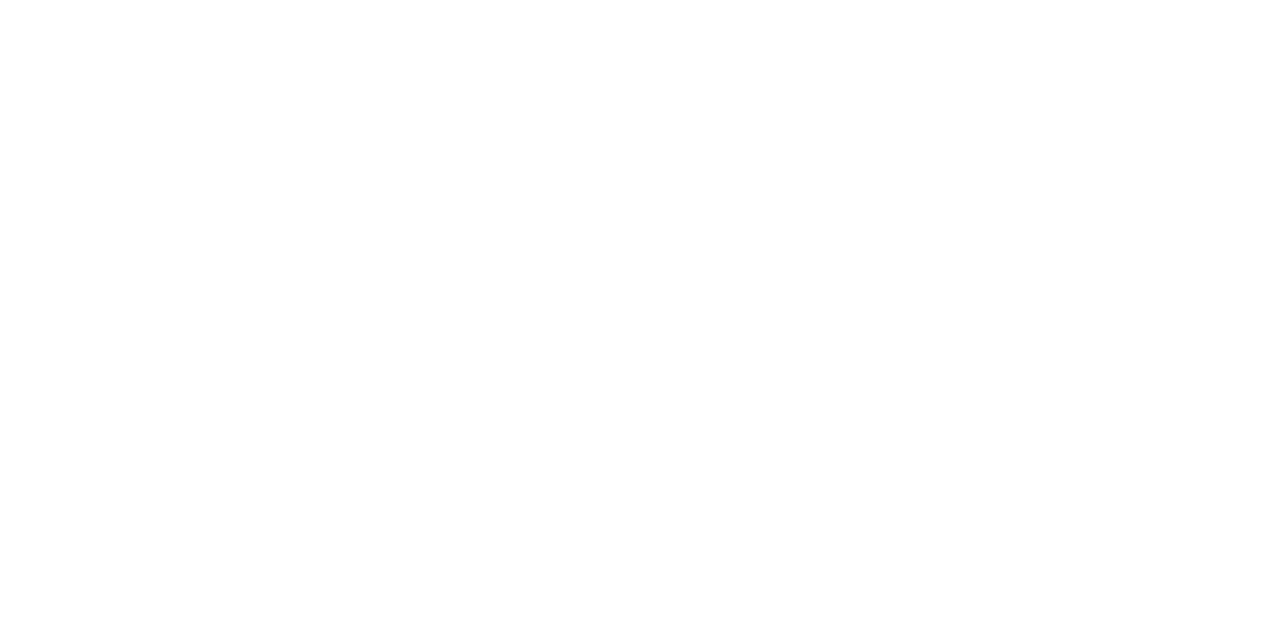
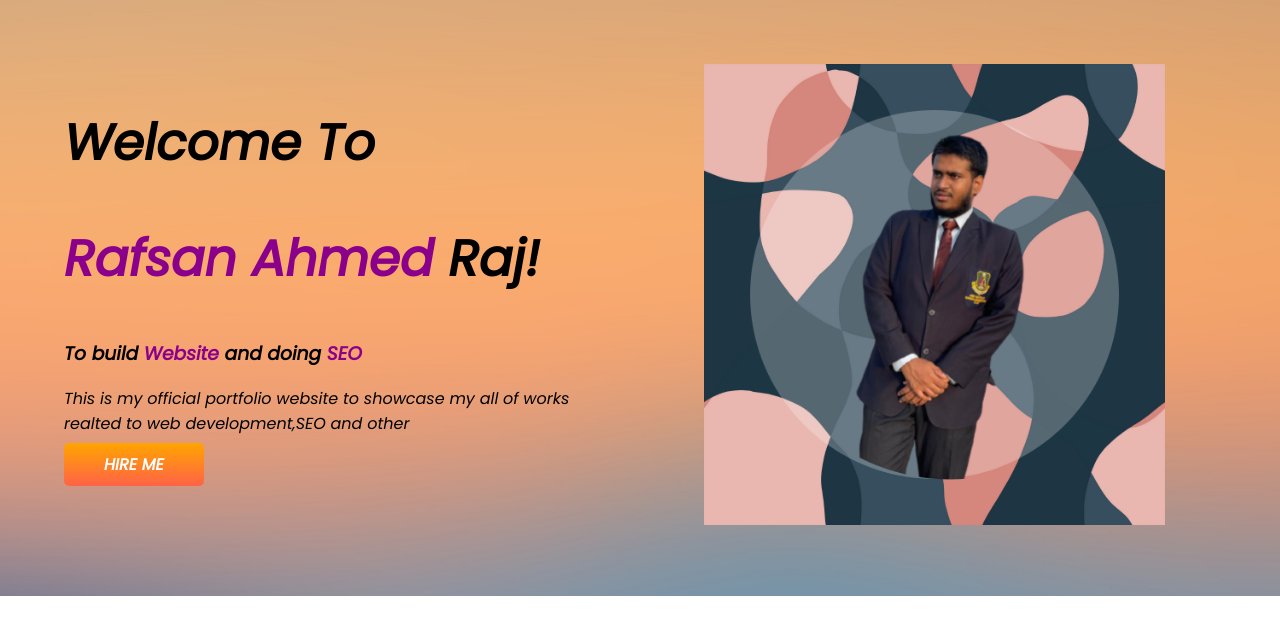
Before and after one commit to Rafsan12/Main-portfolio, a plain HTML site: page index.html in a window 1280 px wide. Drawn offline with Linux system fonts and the light colour scheme.

Commit message:
top banner

```diff
--- a/index.html
+++ b/index.html
@@ -5,9 +5,26 @@
     <meta http-equiv="X-UA-Compatible" content="IE=edge">
     <meta name="viewport" content="width=device-width, initial-scale=1.0">
     <title>Rafsan portfolio</title>
+    <link rel="preconnect" href="https://fonts.googleapis.com">
+    <link rel="preconnect" href="https://fonts.gstatic.com" crossorigin>
+    <link href="https://fonts.googleapis.com/css2?family=Poppins:ital@1&display=swap" rel="stylesheet">
     <link rel="stylesheet" href="style.css">
 </head>
 <body>
+   <section class="top-banner">
+    <div class="half-with">
+        <h1> Welcome To</h1>
+        <h1 > <span class="color">Rafsan Ahmed</span> Raj!</h1>
+        <h3> To build <span class="color">Website</span> and doing <span class="color">SEO</span></h3>
+        <p>This is my official portfolio website to showcase my all of works realted to web development,SEO and other</p>
+        <a class="link-button" target="blank" href="https://l.facebook.com/l.php?u=https%3A%2F%2Fwww.linkedin.com%2Fin%2Frafsan-ahmed-597132173&h=AT0tiyM-5QRpD75o0Ei1fNNfVeTJjPhr6N5KGJHvObswPKb4dFHPtsXSmAPPO0Fn_QXBk0w2PyPdxqBtN0mGWown2SpSSRhSnzPD4MQGnzWoFNrYY66ikabu1nAItEObmtTrbXMPh_AUKrc&s=1"> HIRE ME</a>
+    </div>
 
+    <div class="half-with">
+        <img src="images/Social Media Photo Profile Picture Frame Instagram Post.png" alt="">
+
+    </div>
+
+   </section>
 </body>
 </html>
--- a/style.css
+++ b/style.css
@@ -0,0 +1,32 @@
+body{
+    font-family: 'Poppins', sans-serif;
+    margin: 0;
+}
+h1{
+    font-size: 50px;
+}
+.color{
+    color: darkmagenta;
+}
+section{
+    display: flex;
+}
+    .half-with{
+        width: 50%;
+        padding: 5%;
+    }
+    .half-with img{
+        width: 90%;
+    }
+    .link-button{
+        text-decoration: none;
+        background-image: linear-gradient(orange,tomato );
+        padding: 10px 40px;
+        color: white;
+        font-weight: 700;
+        border-radius: 5px;
+    }
+    .top-banner{
+        background-image: url(images/Frosted\ Orange\ Music\ Brand\ Guidelines\ Presentation.png);
+        background-repeat: no-repeat;
+    }
```
Also changed, not shown: images/Frosted Orange Music Brand Guidelines Presentation.png (added), images/Social Media Photo Profile Picture Frame Instagram Post.png (added).
